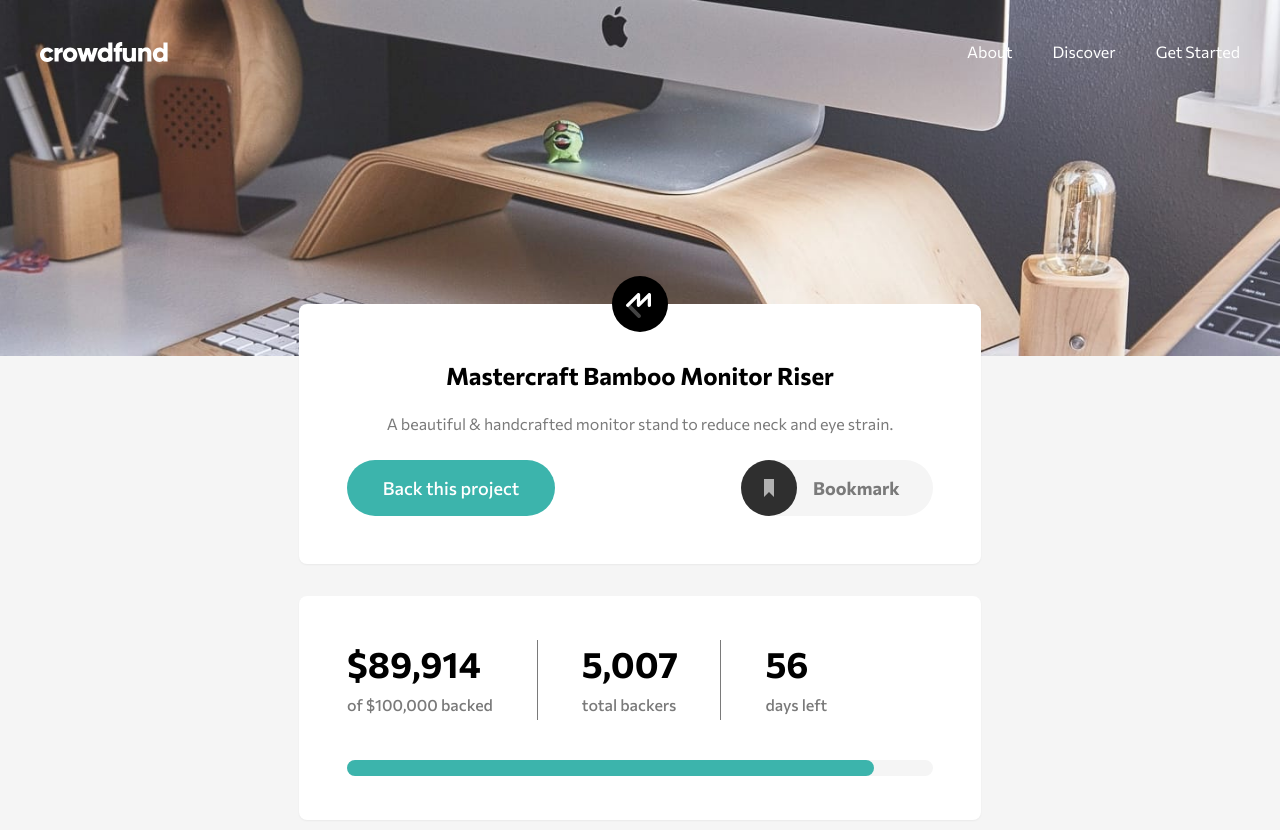
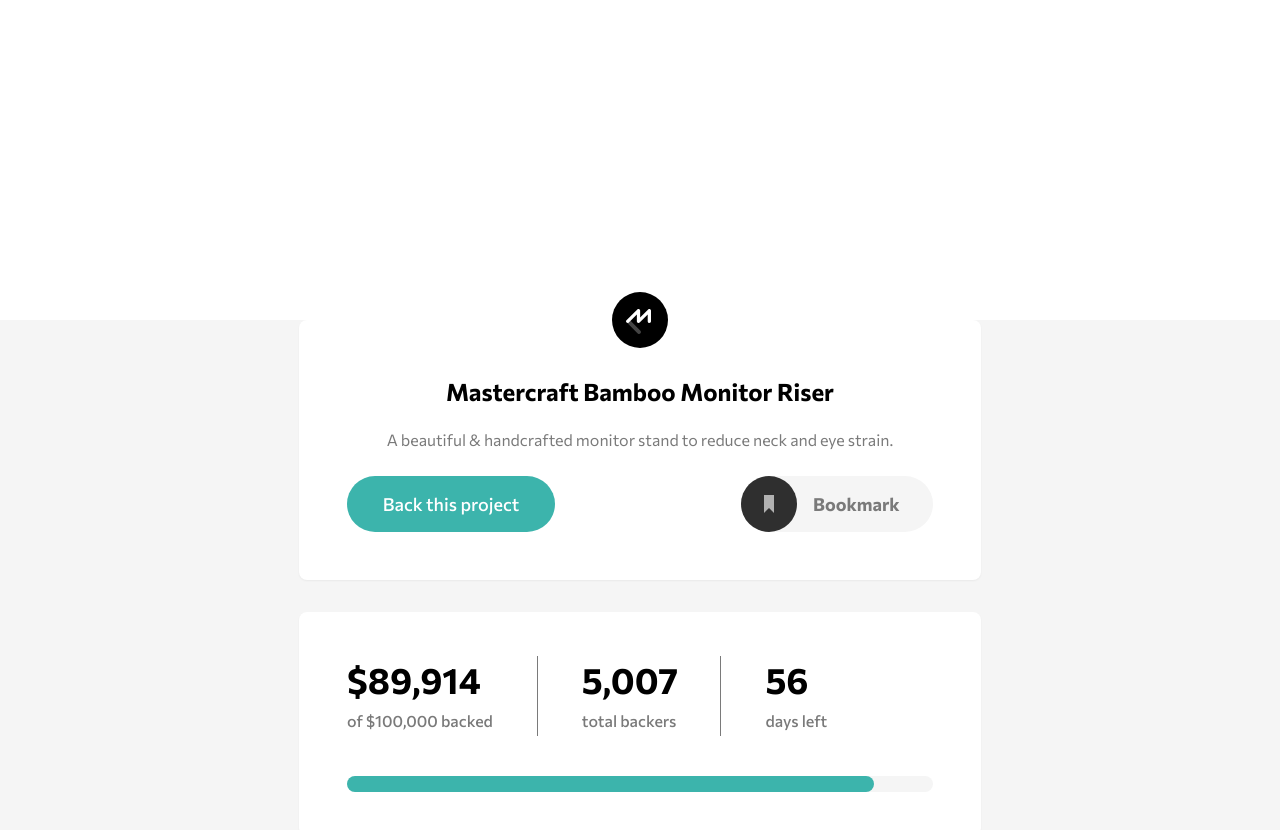
Before and after one commit to Headbwoi/crowdo-app, a React (Vite) app in the folder frontend/: page /dashboard in a window 1280 px wide. Shown: the top 830 px of the page. Built offline with nearby package versions, Linux system fonts and the light colour scheme.

Commit message:
edit header logo removed default bg from / path add header to App.tsx

```diff
--- a/frontend/index.html
+++ b/frontend/index.html
@@ -7,7 +7,7 @@
     <meta name="keywords" content="HTML, CSS, JavaScript, React, Backend" />
     <meta
       name="description"
-      content="CrowdFunding App - create a project fund, share links to people to support you"
+      content="Crowdo App - create a project fund, share links to people to support you"
     />
     <meta name="author" content="Tochukwu John" />
     <link rel="preconnect" href="https://fonts.googleapis.com" />
@@ -18,9 +18,7 @@
     />
     <title>CrowdFunding App</title>
   </head>
-  <body
-    class="font-commissioner relative before:absolute before:top-0 before:left-0 before:h-[300px] md:before:h-[400px] before:w-screen before:bg-no-repeat before:bg-cover md:before:bg-contain before:bg-[url('/images/image-hero-mobile.jpg')] md:before:bg-[url('/images/image-hero-desktop.jpg')] overflow-x-hidden"
-  >
+  <body class="font-commissioner relative">
     <div id="root"></div>
     <script type="module" src="/src/main.tsx"></script>
   </body>
--- a/frontend/src/App.tsx
+++ b/frontend/src/App.tsx
@@ -1,5 +1,11 @@
+import { Header } from "./components"
+
 function App() {
-  return <></>
+  return (
+    <>
+      <Header />
+    </>
+  )
 }
 
 export default App
--- a/frontend/src/components/Header/Header.tsx
+++ b/frontend/src/components/Header/Header.tsx
@@ -10,7 +10,9 @@
     <header className="container px-6 md:px-10 xl:px-0 relative py-7 md:py-10">
       <nav className="flex items-center justify-between">
         <div className="logo">
-          <img src={"./images/logo.svg"} alt="crappo logo" />
+          <div className="text-white text-2xl md:text-4xl font-bold font-commissioner">
+            Crowdo
+          </div>
         </div>
         {/* hamburger */}
         <div
--- a/frontend/src/pages/Product.tsx
+++ b/frontend/src/pages/Product.tsx
@@ -1,5 +1,3 @@
-import { Header, MainSection } from "../components"
-
 function Product() {
   return (
     <>
```
Also changed, not shown: frontend/public/images/logo.svg (deleted).
